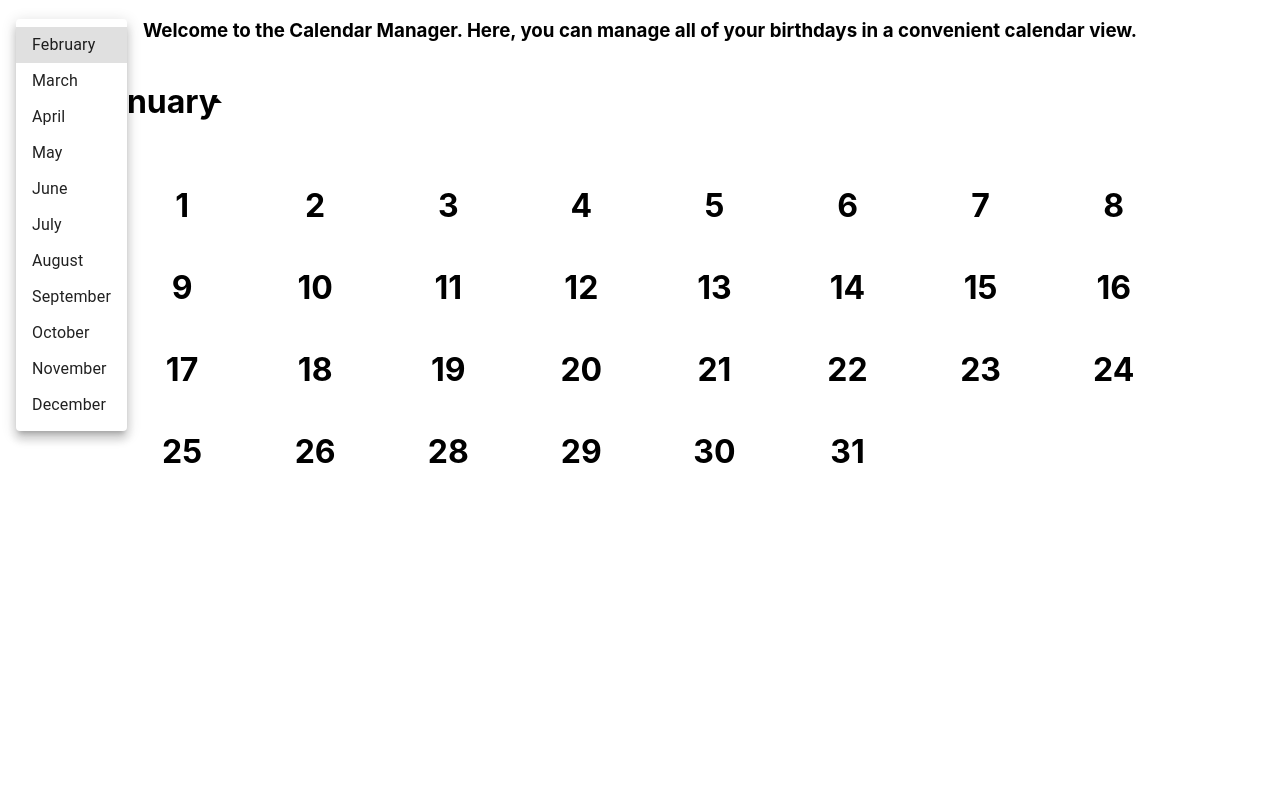
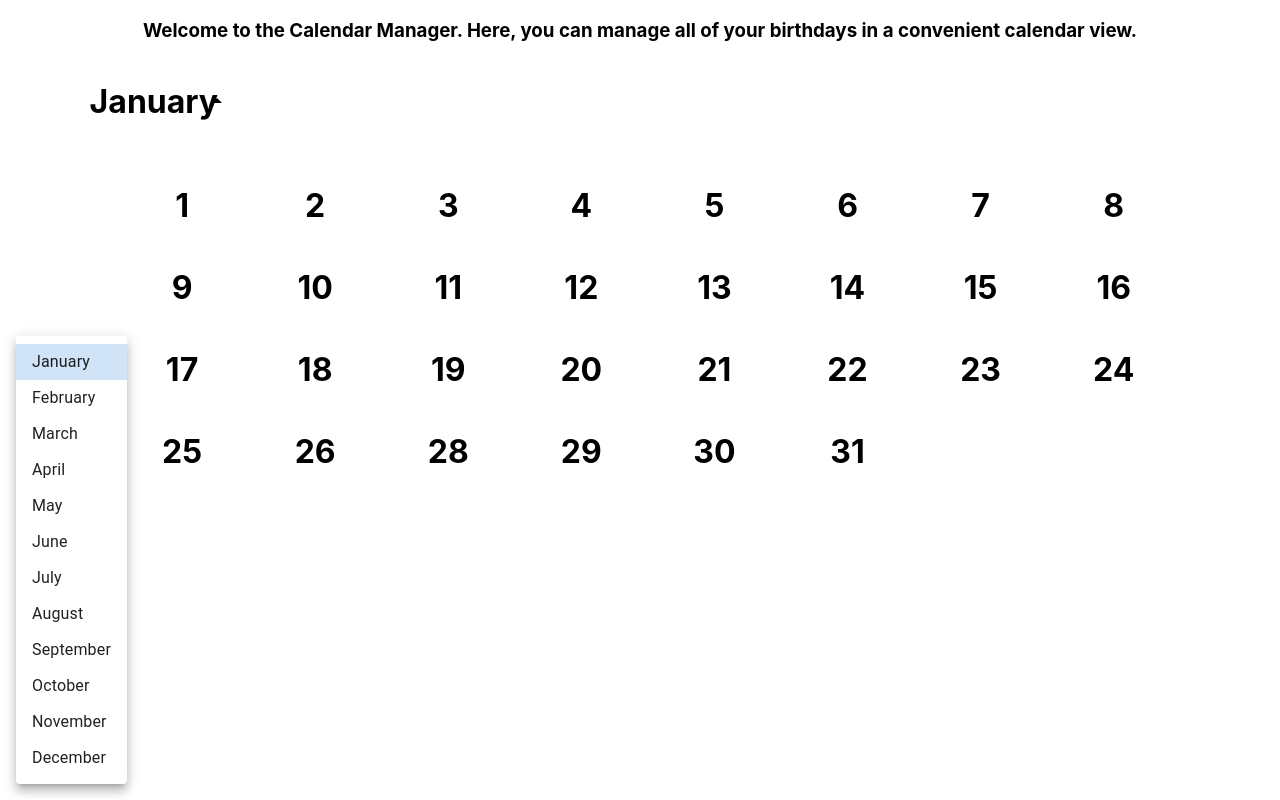
Before and after one commit to apizzulli/birthday-manager, a React (Create React App) app: page /calendar-view in a window 1280 px wide. Both pictures are taken after a click on the icon 216 px from the left and 101 px from the top of the page. Built offline with nearby package versions, Linux system fonts and the light colour scheme.

Commit message:
menu selected working

```diff
--- a/src/Components/Calendar.js
+++ b/src/Components/Calendar.js
@@ -44,24 +44,25 @@ export default function Calendar() {
                     <Menu anchorEl={anchorEl}
                         open={open}
                         anchorOrigin={{
-                            vertical: 'top',
+                            vertical: 'bottom',
                             horizontal: 'left',
                           }}
                           transformOrigin={{
                             vertical: 'top',
                             horizontal: 'left',
                           }}>
-                        <MenuItem onClick={(event)=>handleMonthSelect(event)}>February</MenuItem>
-                        <MenuItem onClick={(event)=>handleMonthSelect(event)}>March</MenuItem>
-                        <MenuItem onClick={(event)=>handleMonthSelect(event)}>April</MenuItem>
-                        <MenuItem onClick={(event)=>handleMonthSelect(event)}>May</MenuItem>
-                        <MenuItem onClick={(event)=>handleMonthSelect(event)}>June</MenuItem>
-                        <MenuItem onClick={(event)=>handleMonthSelect(event)}>July</MenuItem>
-                        <MenuItem onClick={(event)=>handleMonthSelect(event)}>August</MenuItem>
-                        <MenuItem onClick={(event)=>handleMonthSelect(event)}>September</MenuItem>
-                        <MenuItem onClick={(event)=>handleMonthSelect(event)}>October</MenuItem>
-                        <MenuItem onClick={(event)=>handleMonthSelect(event)}>November</MenuItem>
-                        <MenuItem onClick={(event)=>handleMonthSelect(event)}>December</MenuItem>
+                        <MenuItem selected={selectedMonth==="January"} onClick={(event)=>handleMonthSelect(event)}>January</MenuItem>
+                        <MenuItem selected={selectedMonth==="February"} onClick={(event)=>handleMonthSelect(event)}>February</MenuItem>
+                        <MenuItem selected={selectedMonth==="March"} onClick={(event)=>handleMonthSelect(event)}>March</MenuItem>
+                        <MenuItem selected={selectedMonth==="April"} onClick={(event)=>handleMonthSelect(event)}>April</MenuItem>
+                        <MenuItem selected={selectedMonth==="May"} onClick={(event)=>handleMonthSelect(event)}>May</MenuItem>
+                        <MenuItem selected={selectedMonth==="June"} onClick={(event)=>handleMonthSelect(event)}>June</MenuItem>
+                        <MenuItem selected={selectedMonth==="July"} onClick={(event)=>handleMonthSelect(event)}>July</MenuItem>
+                        <MenuItem selected={selectedMonth==="August"} onClick={(event)=>handleMonthSelect(event)}>August</MenuItem>
+                        <MenuItem selected={selectedMonth==="September"} onClick={(event)=>handleMonthSelect(event)}>September</MenuItem>
+                        <MenuItem selected={selectedMonth==="October"} onClick={(event)=>handleMonthSelect(event)}>October</MenuItem>
+                        <MenuItem selected={selectedMonth==="November"} onClick={(event)=>handleMonthSelect(event)}>November</MenuItem>
+                        <MenuItem selected={selectedMonth==="December"} onClick={(event)=>handleMonthSelect(event)}>December</MenuItem>
                     </Menu>
                 </div>
                 <br></br><br></br>
```
